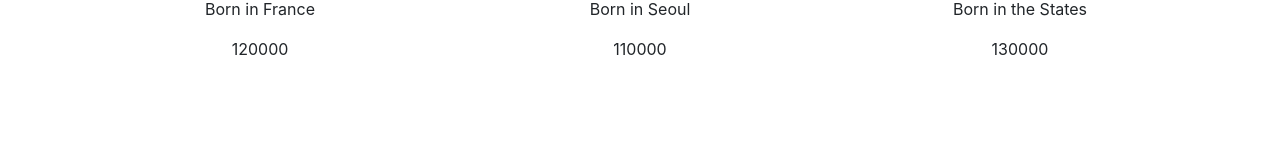
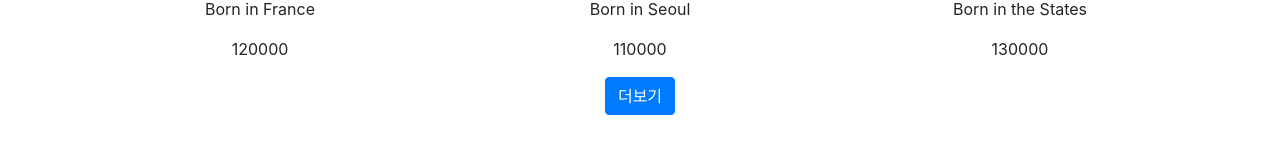
Before and after one commit to ddunny/react-codingapple, a React (Create React App) app: page / in a window 1280 px wide. Shown: the part 614-768 px from the top of the page. Built offline with nearby package versions, Linux system fonts and the light colour scheme.

Commit message:
ajax 통신으로 받은 데이터 노출시키기

```diff
--- a/package.json
+++ b/package.json
@@ -6,6 +6,7 @@
     "@testing-library/jest-dom": "^4.2.4",
     "@testing-library/react": "^9.3.2",
     "@testing-library/user-event": "^7.1.2",
+    "axios": "^0.21.0",
     "bootstrap": "^4.5.2",
     "node-sass": "4.14.1",
     "react": "^16.13.1",
--- a/src/App.js
+++ b/src/App.js
@@ -5,7 +5,8 @@ import "./App.css";
 import Data from "./data.js";
 import Good from "./components/Good";
 import { Link, Route, Switch } from "react-router-dom";
-import Detail from "./Detail";
+import Detail from "./Detail.js";
+import axios from "axios";
 
 function App() {
   let [shoes, shoes변경] = useState(Data);
@@ -59,6 +60,22 @@ function App() {
                   />
                 ))}
               </div>
+              <button
+                className="btn btn-primary"
+                onClick={() => {
+                  axios
+                    .get("https://codingapple1.github.io/shop/data2.json")
+                    .then((v) => {
+                      console.log("성공", v);
+                      shoes변경([...shoes, ...v.data]);
+                    })
+                    .catch(() => {
+                      console.error("실패");
+                    });
+                }}
+              >
+                더보기
+              </button>
             </div>
           </div>
         </Route>
```
Also changed, not shown: 1 other file (tests, documents, lock files or other folders).
